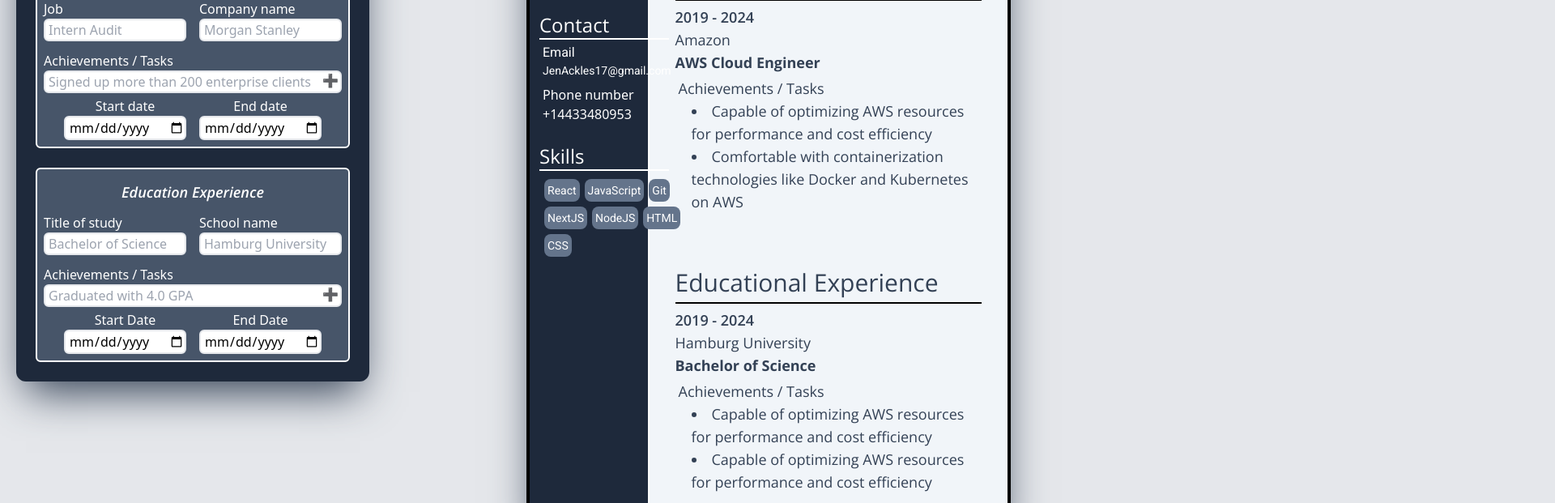
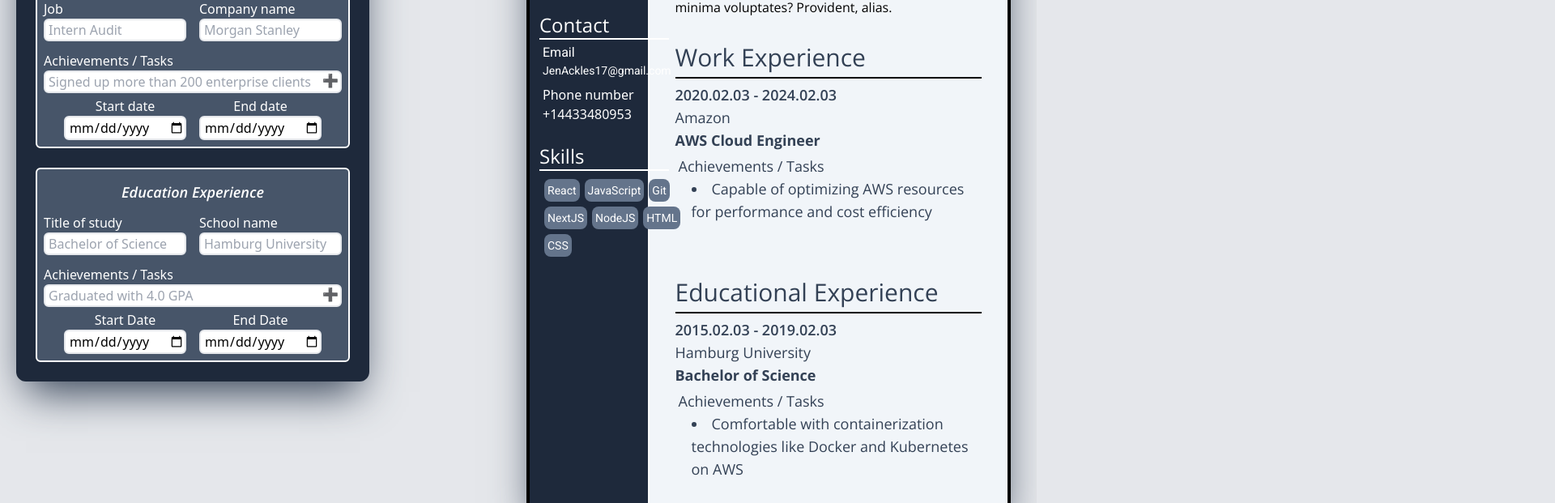
Before and after one commit to Frenzy017/cv-application, a React (Vite) app in the folder cv-app/: page / in a window 1280 px wide. Shown: the part 295-916 px from the top of the page at 81% size, 1920 px wide, since content can reach past the window. Built offline with nearby package versions, Linux system fonts and the light colour scheme.

Commit message:
Update cv section with new states

```diff
--- a/cv-app/src/components/CvSection.jsx
+++ b/cv-app/src/components/CvSection.jsx
@@ -5,7 +5,8 @@ export default function CvSection
     (
         {
             firstNameChange, lastNameChange, emailChange, phoneChange,
-            jobChangeTitle, companyTitle, achievementList
+            jobChangeTitle, companyTitle, achievementList, studyTitle, schoolTitle,
+            educationAchievementList, dateStartJob, dateEndJob, dateStartStudy, dateEndStudy
         }
     ) {
 
@@ -78,31 +79,26 @@ export default function CvSection
                             <span className="text-5xl  text-slate-700 font-open-sans font-semibold"> {firstNameChange ? firstNameChange : "Jensen"}</span>
                             <span className="text-5xl text-slate-700 font-open-sans font-normal">{lastNameChange ? lastNameChange : "Ackles"}</span>
                         </div>
-                        <div className="text-start text-nowrap font-open-sans text-bases pl-8">Lorem ipsum dolor sit amet consectetur adipisicing elit. Natus voluptatibus ab hic ipsam, harum in ad porro distinctio temporibus voluptatum animi necessitatibus molestias accusamus fugit omnis minima voluptates? Provident, alias.</div>
+                        <div className="text-start text-wrap font-open-sans text-bases pl-8">Lorem ipsum dolor sit amet consectetur adipisicing elit. Natus voluptatibus ab hic ipsam, harum in ad porro distinctio temporibus voluptatum animi necessitatibus molestias accusamus fugit omnis minima voluptates? Provident, alias.</div>
 
 
                         <div className="flex flex-col gap-1.5 text-3xl p-8 text-slate-700 font-open-sans">Work Experience
                             <div className="w-full h-0.5 bg-black"></div>
                             <form>
-                                <div className="text-lg font-semibold">2019 - 2024</div>
+                                <div className="text-lg font-semibold">{dateStartJob ? dateStartJob : "2020.02.03"}  -  {dateEndJob ? dateEndJob : "2024.02.03"}</div>
                                 <div className="text-lg">{companyTitle ? companyTitle : "Amazon"}</div>
                                 <div className="text-lg font-bold">{jobChangeTitle ? jobChangeTitle : "AWS Cloud Engineer"}</div>
                                 <div className="m-1 text-lg">
                                     <span>Achievements / Tasks</span>
 
-                                    <ul>
-                                        {achievementList.map(achievement => {
-                                            <li key={achievement.id}>{achievement.name}</li>
-                                        })}
-                                    </ul>
+                                    <div className="pl-4">
 
-                                    <li className="pl-4">
-                                        <span>Capable of optimizing AWS resources for performance and cost efficiency</span>
-                                    </li>
-
-                                    <li className="pl-4">
-                                        <span>Comfortable with containerization technologies like Docker and Kubernetes on AWS</span>
-                                    </li>
+                                        {achievementList.length !== 0 ? achievementList.map(achievement => <li key={achievement.id}>{achievement.name}</li>)
+                                            : <span>
+                                                <li>Capable of optimizing AWS resources for performance and cost efficiency</li>
+                                            </span>
+                                        }
+                                    </div>
                                 </div>
                             </form>
                         </div>
@@ -111,22 +107,20 @@ export default function CvSection
                         <div className="flex flex-col gap-1.5 text-3xl p-8 text-slate-700 font-open-sans">Educational Experience
                             <div className="w-full h-0.5 bg-black"></div>
                             <form>
-                                <div className="text-lg font-semibold">2019 - 2024</div>
-                                <div className="text-lg">Hamburg University</div>
-                                <div className="text-lg font-bold">Bachelor of Science</div>
+                                <div className="text-lg font-semibold">{dateStartStudy ? dateStartStudy : "2015.02.03"}  -  {dateEndStudy ? dateEndStudy : "2019.02.03"}</div>
+                                <div className="text-lg"> {schoolTitle ? schoolTitle : "Hamburg University"}</div>
+                                <div className="text-lg font-bold"> {studyTitle ? studyTitle : "Bachelor of Science"}</div>
 
                                 <div className="m-1 text-lg">
                                     <span>Achievements / Tasks</span>
 
-                                    <li className="pl-4">
-                                        <span>Capable of optimizing AWS resources for performance and cost efficiency</span>
-                                    </li>
-
-                                    <li className="pl-4">
-                                        <span>Capable of optimizing AWS resources for performance and cost efficiency</span>
-                                    </li>
-
-
+                                    <div className="pl-4">
+                                        {educationAchievementList.length !== 0 ? educationAchievementList.map(achievement => <li key={achievement.id}>{achievement.name}</li>)
+                                            : <span>
+                                                <li>Comfortable with containerization technologies like Docker and Kubernetes on AWS</li>
+                                            </span>
+                                        }
+                                    </div>
                                 </div>
 
                             </form>
```
